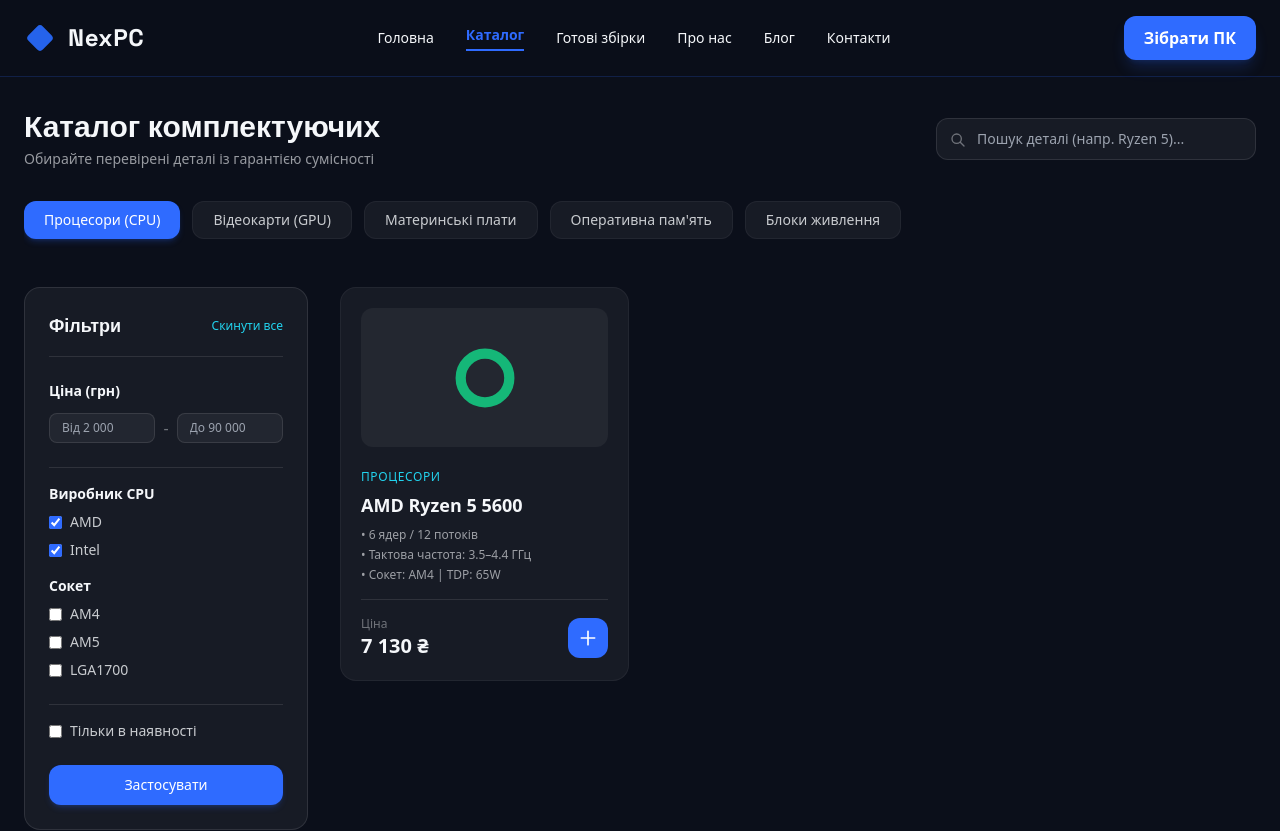
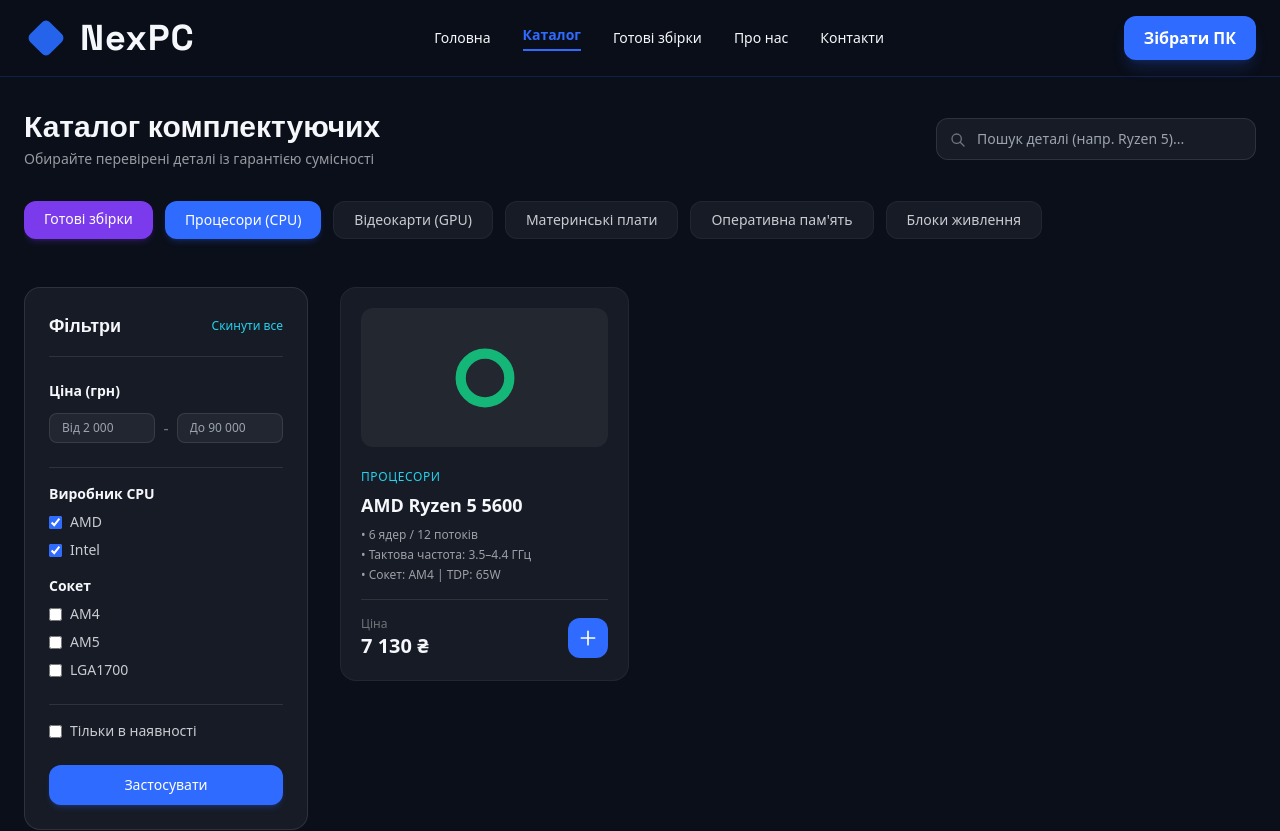
Before and after one commit to night1221/nexpc-configurator, a plain HTML site: page empty/catalog.html in a window 1280 px wide. Shown: the top 831 px of the page. Drawn offline with nearby package versions, Linux system fonts and the light colour scheme; files that its build step writes are made by us from their sources.

Commit message:
Update logo size and header text styles

```diff
--- a/empty/catalog.html
+++ b/empty/catalog.html
@@ -14,15 +14,14 @@
     <header class="sticky top-0 z-50 bg-[#0B0F1A]/95 backdrop-blur-md border-b border-[#2F6BFF]/20">
         <div class="container mx-auto flex items-center justify-between px-6 py-4">
             <a href="../index.html" class="logo flex items-center gap-3">
-                <img src="../images/samui_krytui_logo.svg" alt="NexPC Logo" class="w-8 h-8">
-                <h1 class="text-2xl font-bold tracking-wide text-[#F5F7FA] font-heading">NexPC</h1>
+                <img src="../images/samui_krytui_logo.svg" alt="NexPC Logo" class="w-11 h-11">
+                <h1 class="text-4xl font-bold tracking-wide text-[#F5F7FA] font-heading">NexPC</h1>
             </a>
             <nav class="hidden md:flex items-center gap-8 text-sm">
                 <a href="../index.html" class="hover:text-[#2F6BFF] transition-colors">Головна</a>
                 <a href="catalog.html" class="text-[#2F6BFF] font-semibold border-b-2 border-[#2F6BFF] pb-1">Каталог</a>
                 <a href="../index.html#prebuilt" class="hover:text-[#2F6BFF] transition-colors">Готові збірки</a>
                 <a href="about.html" class="hover:text-[#2F6BFF] transition-colors">Про нас</a>
-                <a href="blog.html" class="hover:text-[#2F6BFF] transition-colors">Блог</a>
                 <a href="contacts.html" class="hover:text-[#2F6BFF] transition-colors">Контакти</a>
             </nav>
             <div class="flex items-center gap-4">
@@ -56,6 +55,7 @@
 
         <!-- Перемикач категорій (Активна за замовчуванням: CPU) -->
         <div class="flex gap-3 overflow-x-auto pb-4 mb-8 scrollbar-none" id="category-tabs">
+            <a href="../index.html#prebuilt" class="px-5 py-2 rounded-xl bg-[#7C3AED] text-white font-medium text-sm whitespace-nowrap shadow-md shadow-[#7C3AED]/20 transition-all hover:bg-[#6D28D9]">Готові збірки</a>
             <button data-category="cpu" class="tab-btn px-5 py-2 rounded-xl bg-[#2F6BFF] text-white font-medium text-sm whitespace-nowrap shadow-md shadow-[#2F6BFF]/20 transition-all">Процесори (CPU)</button>
             <button data-category="gpu" class="tab-btn px-5 py-2 rounded-xl bg-white/5 hover:bg-white/10 text-[#F5F7FA]/80 hover:text-white font-medium text-sm whitespace-nowrap border border-white/5 transition-all">Відеокарти (GPU)</button>
             <button data-category="mb" class="tab-btn px-5 py-2 rounded-xl bg-white/5 hover:bg-white/10 text-[#F5F7FA]/80 hover:text-white font-medium text-sm whitespace-nowrap border border-white/5 transition-all">Материнські плати</button>
```
